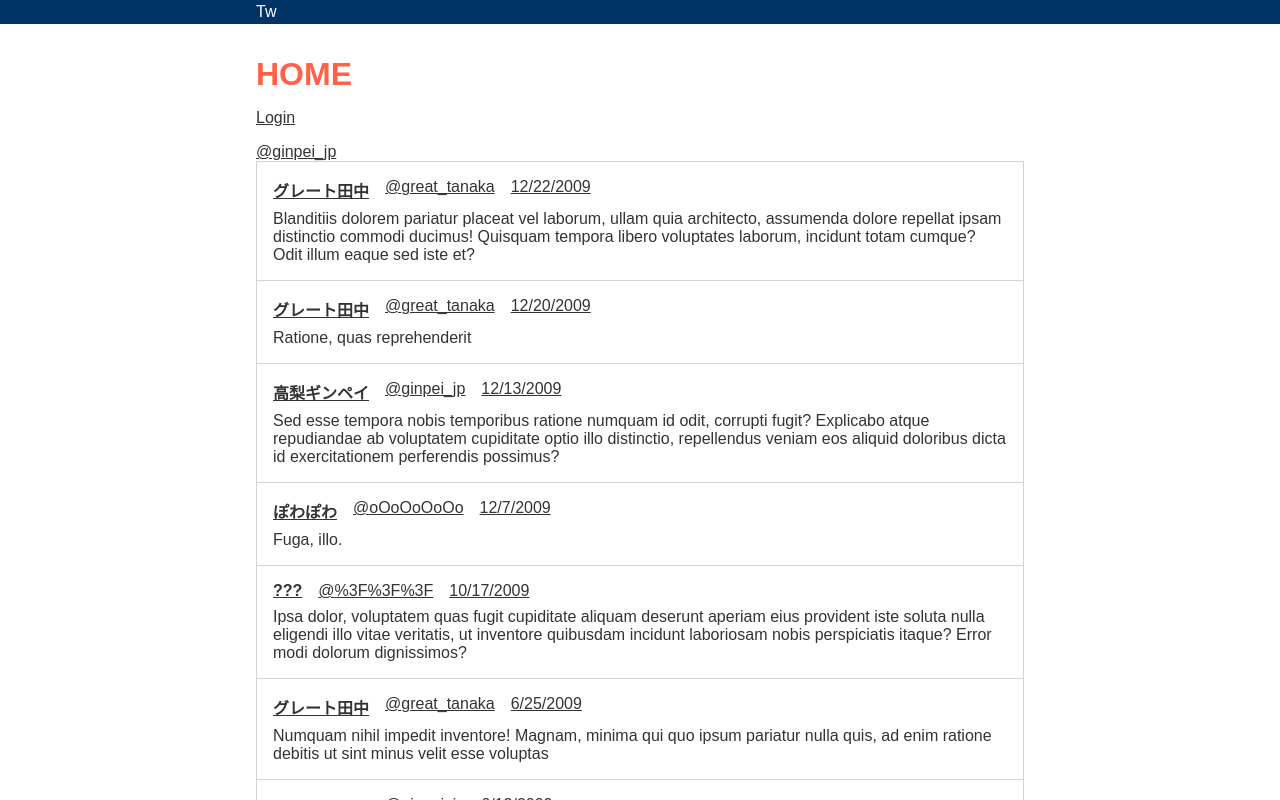
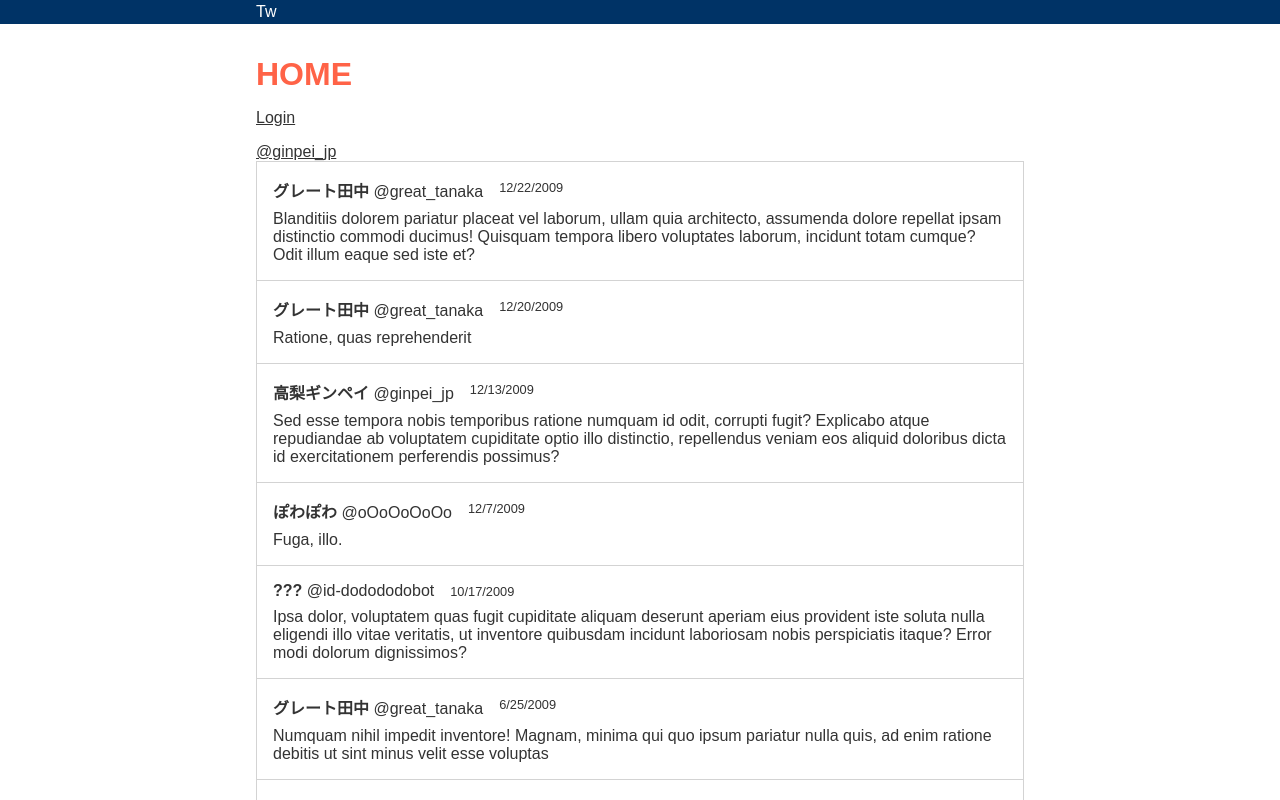
Before and after one commit to ginpei/tw2021, a React (Create React App) app: page / in a window 1280 px wide. Shown: the top 800 px of the page. Built offline with nearby package versions, Linux system fonts and the light colour scheme.

Commit message:
feat: 🎸 message styles

```diff
--- /dev/null
+++ b/src/ui/form/Links.tsx
@@ -0,0 +1,10 @@
+import { Link } from "react-router-dom";
+import styled from "styled-components";
+
+export const ModerateLink = styled(Link)`
+  text-decoration: none;
+
+  &:hover {
+    text-decoration: underline;
+  }
+`;
--- a/src/ui/screens/messageView/MessageViewPage.tsx
+++ b/src/ui/screens/messageView/MessageViewPage.tsx
@@ -29,19 +29,7 @@ export const MessageViewPage: React.FC = () => {
 
   return (
     <BasicLayout title={`Home of ${user.name}`}>
-      <h1>{user.name}</h1>
-      <div className="messages">
-        {message ? <TimelineMessage message={message} /> : <div>...</div>}
-      </div>
+      {message ? <TimelineMessage message={message} /> : <div>...</div>}
     </BasicLayout>
   );
 };
-
-const Box = styled.div`
-  border: thin solid lightgrey;
-  padding: 1rem;
-
-  &:nth-child(n + 2) {
-    border-top-style: none;
-  }
-`;
--- a/src/ui/stateless/TimelineMessage.tsx
+++ b/src/ui/stateless/TimelineMessage.tsx
@@ -1,23 +1,24 @@
 import { Link } from "react-router-dom";
 import styled from "styled-components";
 import { MessageResolved } from "../../data/messageResolved";
+import { ModerateLink } from "../form/Links";
 import { userHomePath } from "../screens/account/UserHomePage";
 import { messageViewPath } from "../screens/messageView/MessageViewPage";
 
 export const TimelineMessage: React.FC<{ message: MessageResolved }> = ({
   message,
 }) => {
-  const screenName = message.user?.screenName ?? encodeURIComponent("???");
+  const screenName = message.user?.screenName ?? message.userId;
   return (
     <Frame>
       <MessageMeta>
-        <UserName to={userHomePath(screenName)}>
-          {message.user?.name ?? "???"}
-        </UserName>
-        <Link to="#TODO">@{screenName}</Link>
-        <Link to={messageViewPath(screenName, message.id)}>
-          {timeToString(message.createdAt)}
-        </Link>
+        <ModerateLink to={userHomePath(screenName)}>
+          <UserName>{message.user?.name ?? "???"}</UserName>{" "}
+          <ScreenName>@{screenName}</ScreenName>
+        </ModerateLink>
+        <ModerateLink to={messageViewPath(screenName, message.id)}>
+          <MessageTimeLink>{timeToString(message.createdAt)}</MessageTimeLink>
+        </ModerateLink>
       </MessageMeta>
       <div>{message.body}</div>
     </Frame>
@@ -53,7 +54,16 @@ const MessageMeta = styled.div`
   gap: 1em;
 `;
 
-const UserName = styled(Link)`
+const UserName = styled.span`
   color: inherit;
   font-weight: bold;
 `;
+
+const ScreenName = styled.span`
+  color: inherit;
+  text-decoration: none;
+`;
+
+const MessageTimeLink = styled.time`
+  font-size: var(--font-small);
+`;
```
